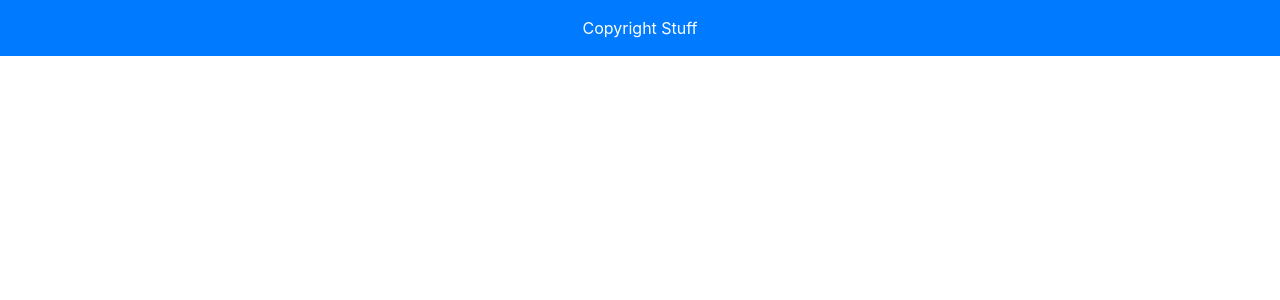
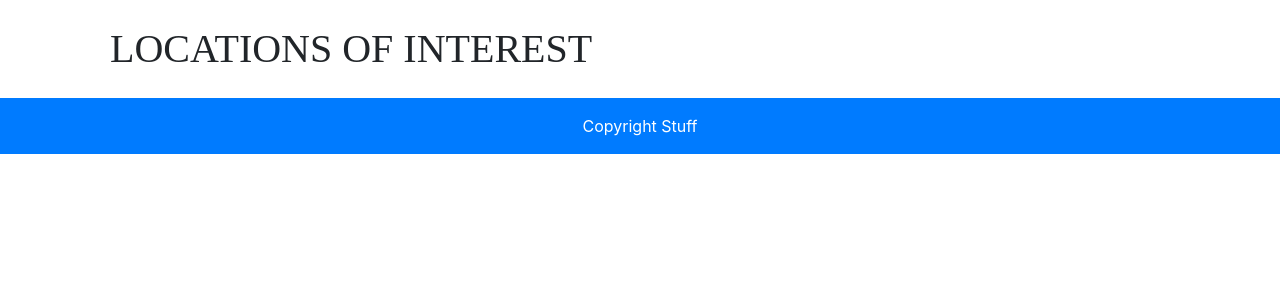
Before and after one commit to eddie485/Commemorative-Plaques-of-UWA, a Flask app: page /locations in a window 1280 px wide. Shown: the part 56-356 px from the top of the page. Run offline with Flask 2, Linux system fonts and the light colour scheme; some libraries are stand-ins or nearby versions.

Commit message:
Created Locations template base
Locations page now accepts input from routes.

```diff
--- a/app/routes.py
+++ b/app/routes.py
@@ -10,9 +10,24 @@ def index():
 def about():
     return render_template("about.html", title="About")
 
+#Creating a locations class for debugging purposes before the database is created
+class Location:
+    def __init__(self):
+        self.Name = "Winthrop Hall"
+        self.Description = "Winthrop Hall is a nice place"
+        self.Type = "Building"
+        self.Image_Path = "{{ url_for('static', filename='images/winthrophall1.jpg')}}"
+
+locations_list = [Location()]
+for location in locations_list:
+    print(location.Name)
+    print(location.Description)
+    print(location.Type)
+    print(location.Image_Path)
 @app.route("/locations")
 def locations():
-    return render_template("locations.html", title="Locations")
+    return render_template("locations.html", title="Locations",
+    locations=locations_list)
 
 if __name__=="__main__":
     app.run(debug=True)
--- a/app/templates/locations.html
+++ b/app/templates/locations.html
@@ -4,4 +4,23 @@
 {%endblock%}
 
 {%block body%}
+    <div class="container-fluid">
+        <div class="row">
+            <div class="container">
+                <div style = "margin: 25px;">
+                    <h1>LOCATIONS OF INTEREST</h1>
+                </div>
+                {% for location in locations_list %}
+                <div class = "contatiner location-container">
+                    {{location.Name}}
+                    <i>{{location.Type}}</i>
+                    <img class="d-block w-100" src= {{locations.Image_Path}} alt="First slide">
+                    {{location.Description}}
+                </div>
+                {%endfor%}
+
+            </div>
+        </div>
+
+    </div>
 {%endblock%}
```
